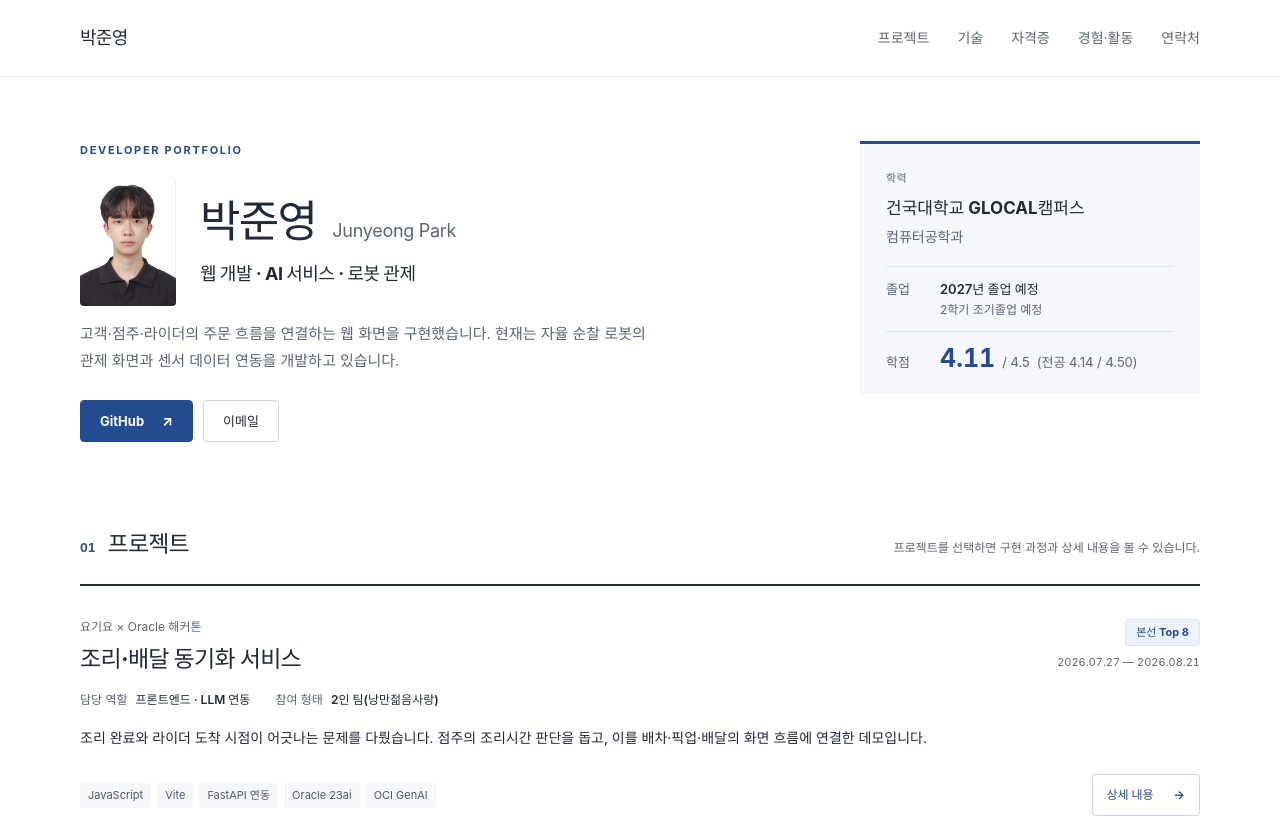
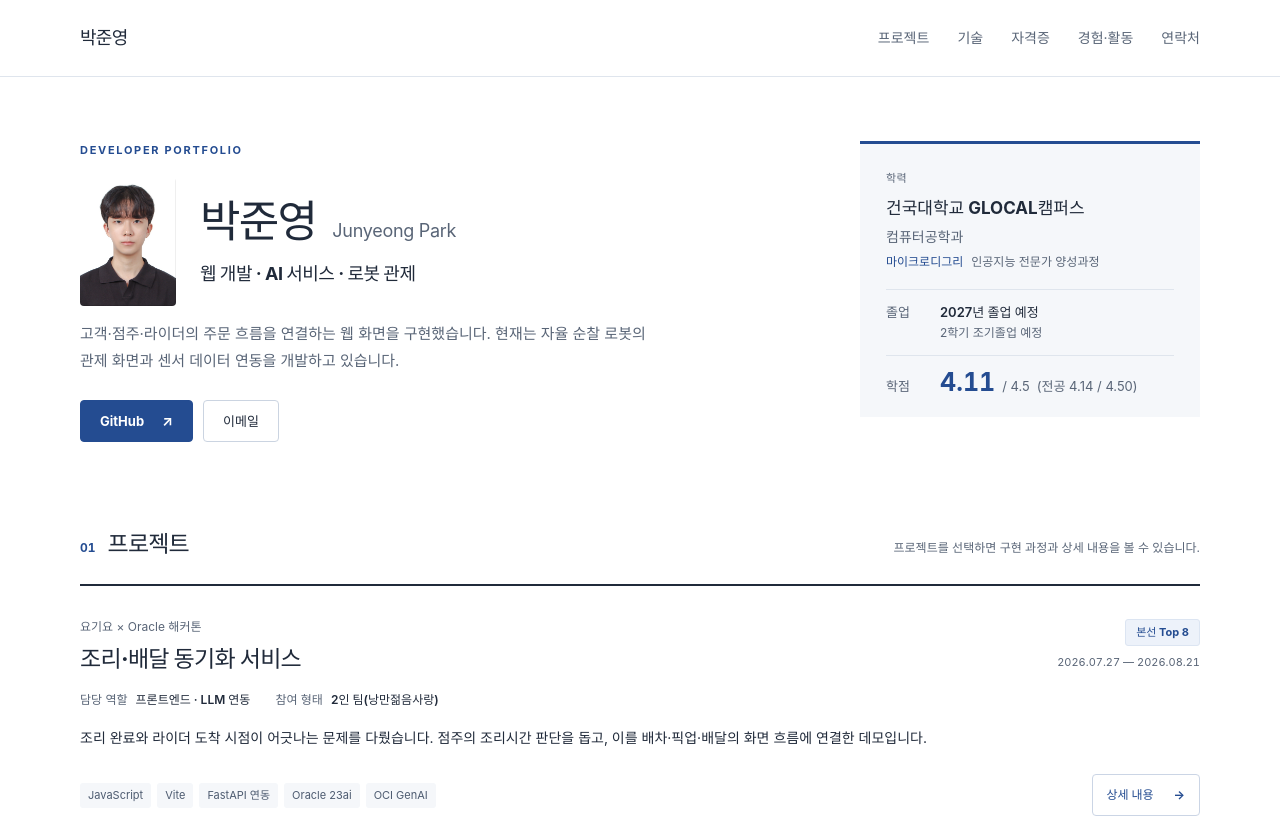
Before and after one commit to Parkjunyeong417/Parkjunyeong417.github.io, a React (Vite) app: page / in a window 1280 px wide. Shown: the top 818 px of the page. Built offline with nearby package versions, Linux system fonts and the light colour scheme.

Commit message:
feat: 프로필 학력에 마이크로디그리 과정 추가

```diff
--- a/src/App.jsx
+++ b/src/App.jsx
@@ -298,6 +298,10 @@ export default function App() {
                 <p className="summary-caption">학력</p>
                 <h2>{profile.school}</h2>
                 <p className="major">{profile.major}</p>
+                <p className="micro-degree">
+                  <span>마이크로디그리</span>
+                  {profile.microDegree}
+                </p>
                 <dl>
                   <div className="graduation-row">
                     <dt>졸업</dt>
--- a/src/data.js
+++ b/src/data.js
@@ -10,6 +10,7 @@ export const profile = {
     "고객·점주·라이더의 주문 흐름을 연결하는 웹 화면을 구현했습니다. 현재는 자율 순찰 로봇의 관제 화면과 센서 데이터 연동을 개발하고 있습니다.",
   school: "건국대학교 GLOCAL캠퍼스",
   major: "컴퓨터공학과",
+  microDegree: "인공지능 전문가 양성과정",
   graduation: "2027년 졸업 예정",
   graduationNote: "2학기 조기졸업 예정",
   gpa: "4.11",
--- a/src/styles.css
+++ b/src/styles.css
@@ -56,6 +56,8 @@ a:focus-visible, button:focus-visible { outline: 3px solid var(--blue); outline-
 .summary-caption { color: var(--muted); font-size: 11px; font-weight: 650; letter-spacing: 0.4px; }
 .profile-summary h2 { margin-top: 8px; font-size: 17px; font-weight: 700; line-height: 1.5; }
 .major { margin-top: 4px !important; font-size: 14px; color: var(--muted); }
+.micro-degree { display: flex; flex-wrap: wrap; gap: 3px 8px; margin-top: 3px !important; color: var(--muted); font-size: 12px; }
+.micro-degree span { color: var(--blue); font-weight: 650; }
 .profile-summary dl { margin-top: 17px; }
 .profile-summary dl > div { display: grid; grid-template-columns: 42px minmax(0, 1fr); align-items: baseline; gap: 12px; padding: 11px 0; border-top: 1px solid var(--line); font-size: 13px; }
 .profile-summary dt { color: var(--muted); }
```
